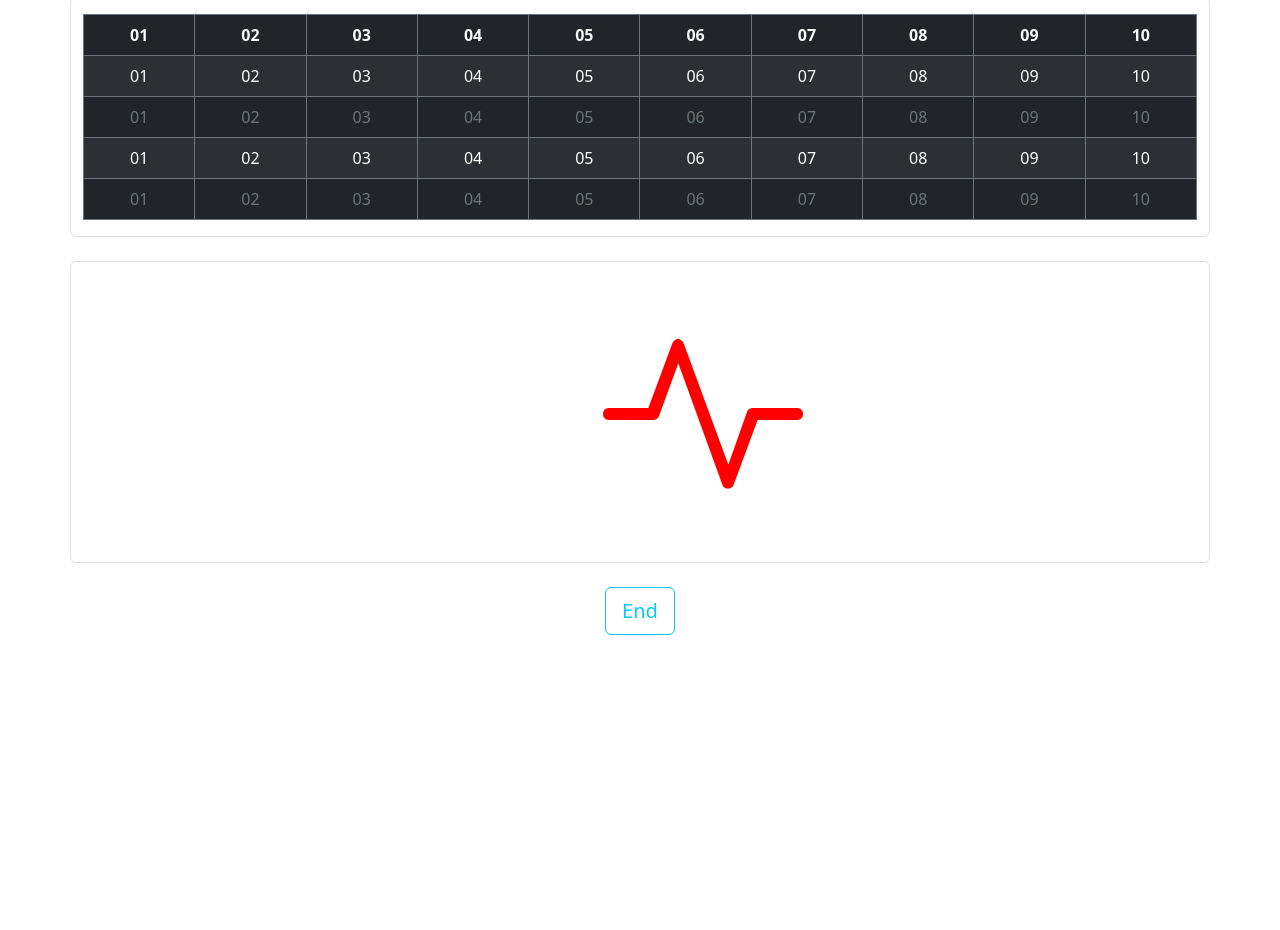
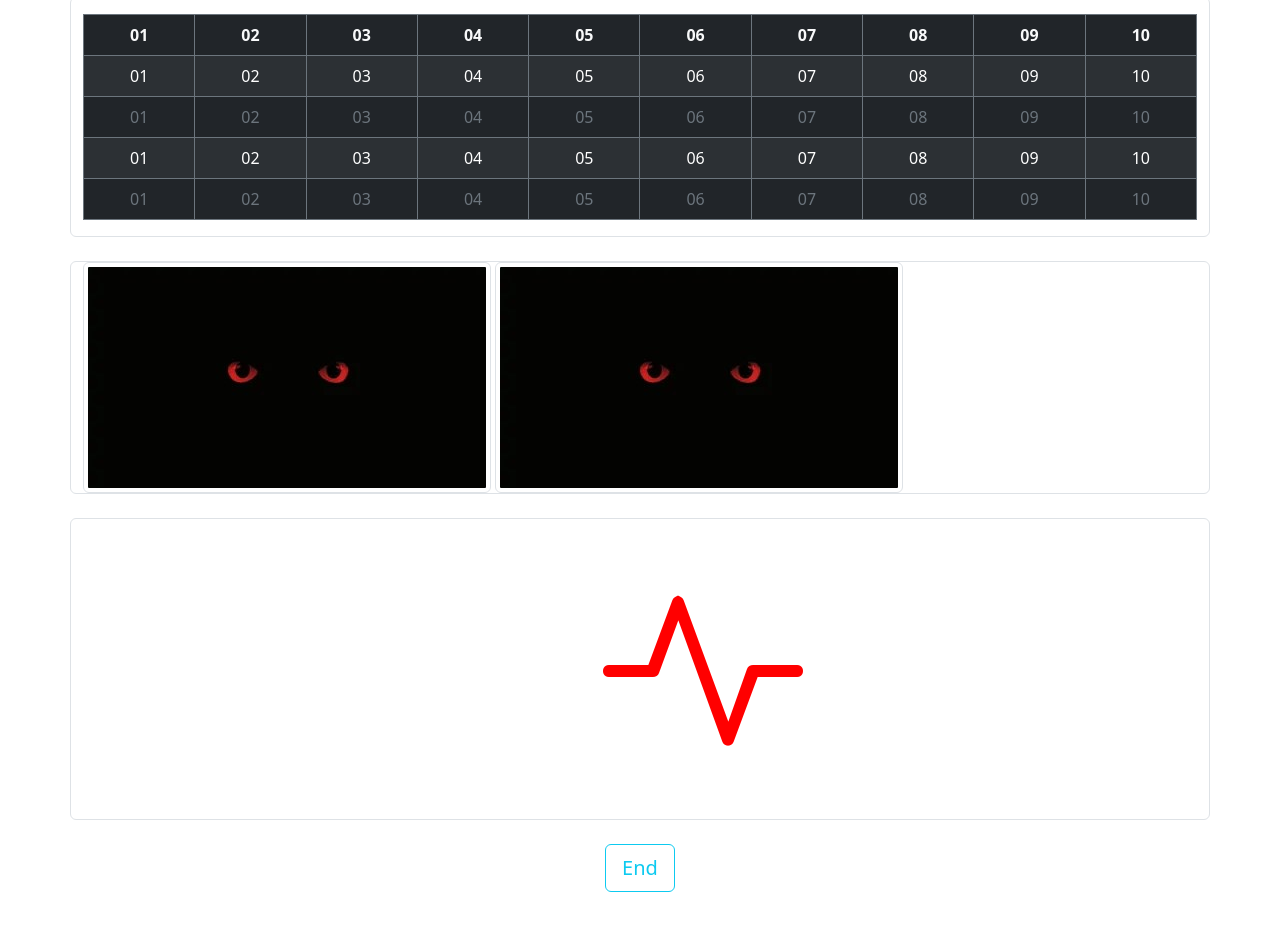
Before and after one commit to mdfaisulislam/05-26-2022-H.W., a plain HTML site: page index.html in a window 1280 px wide. Shown: the part 4459-5389 px from the top of the page. Before the commit the page ends 5142 px from the top, so only its background shows below. Drawn offline with Linux system fonts and the light colour scheme.

Commit message:
Update index.html

```diff
--- a/index.html
+++ b/index.html
@@ -482,6 +482,15 @@
 
     <!-- table end -->
 
+    <!-- image start -->
+    <section>
+      <div class="container border rounded-2 overflow-hidden mb-4">
+        <img src="images/red.jpg" class="img-thumbnail rounded" alt="...">
+        <img src="images/red.jpg" class="img-thumbnail rounded" alt="..."
+      </div>
+    </section>
+    <!-- image end -->
+
     <!-- icons start -->
     <section class="mb-5">
       <div class="container border rounded-2 mb-4">
```
